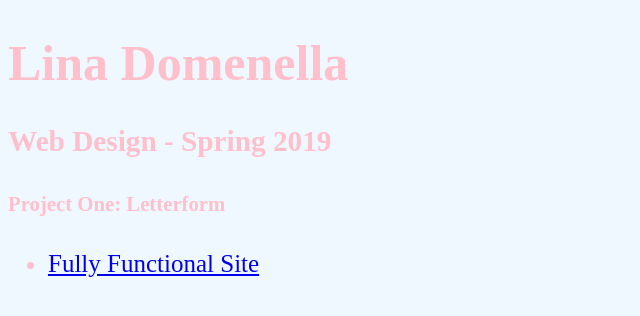
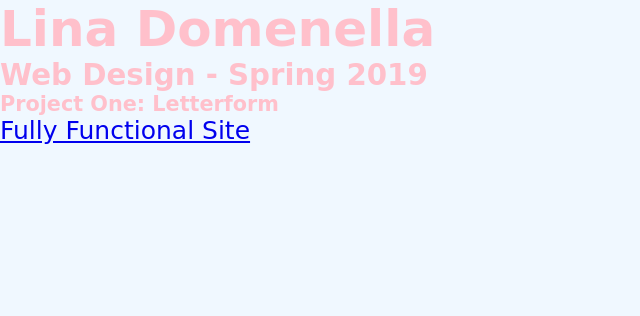
Before and after one commit to linadomenella/linadomenella.github.io, a plain HTML site: page index.html in a window 1280 px wide. Shown: the whole page, without its empty margins (0-640 px from the left). Drawn offline with Linux system fonts and the light colour scheme.

Commit message:
changes to body

```diff
--- a/index.html
+++ b/index.html
@@ -4,12 +4,17 @@
     <head>
         <title>Lina's Letterform</title>
         <style>
+        * {
+            margin: 0;
+            padding: 0;
+            }
 
         body {
-            color: blueviolet;
+            background-color: aqua;
             font-size: 25px;
+            font-family: cursive;
             background-color: aliceblue;
-            margin: 10px, 300px, 70px, 300px;
+            margin: 0;
             padding: 0;
         }
         .container {
```
